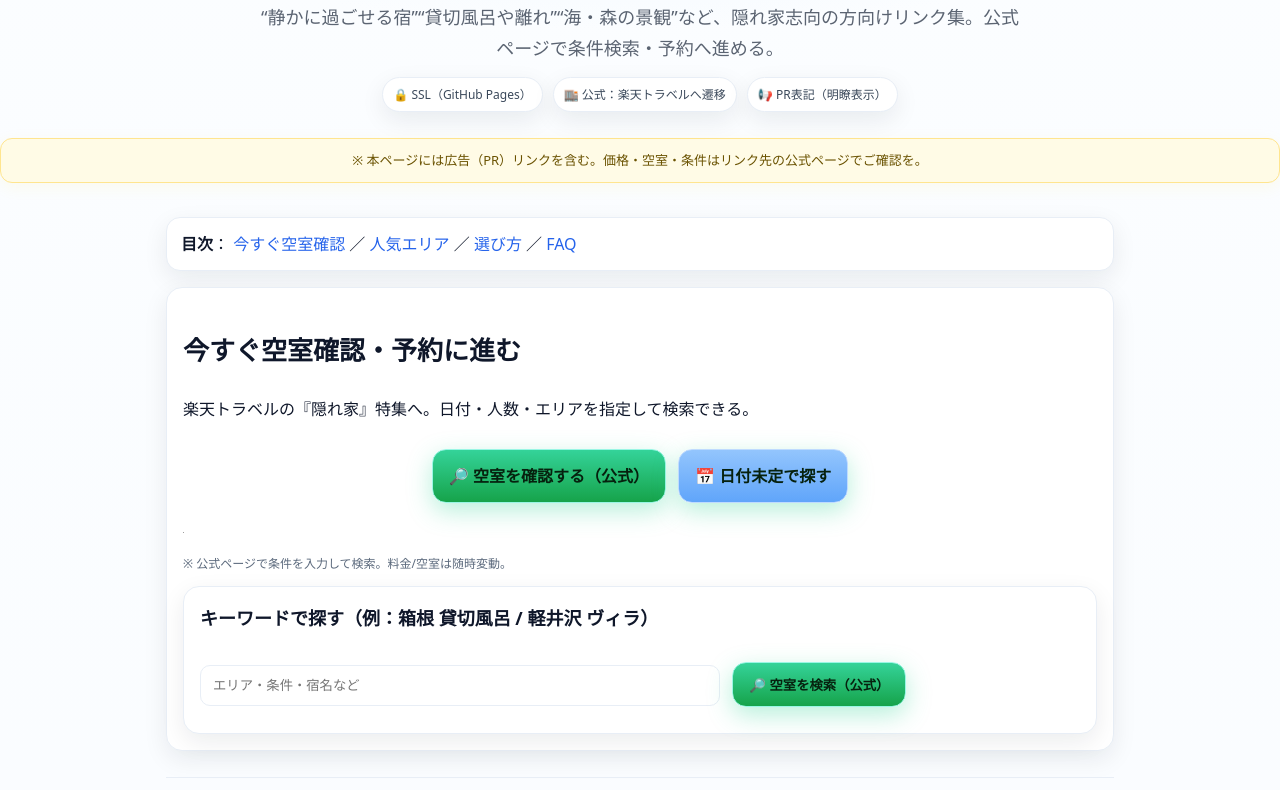
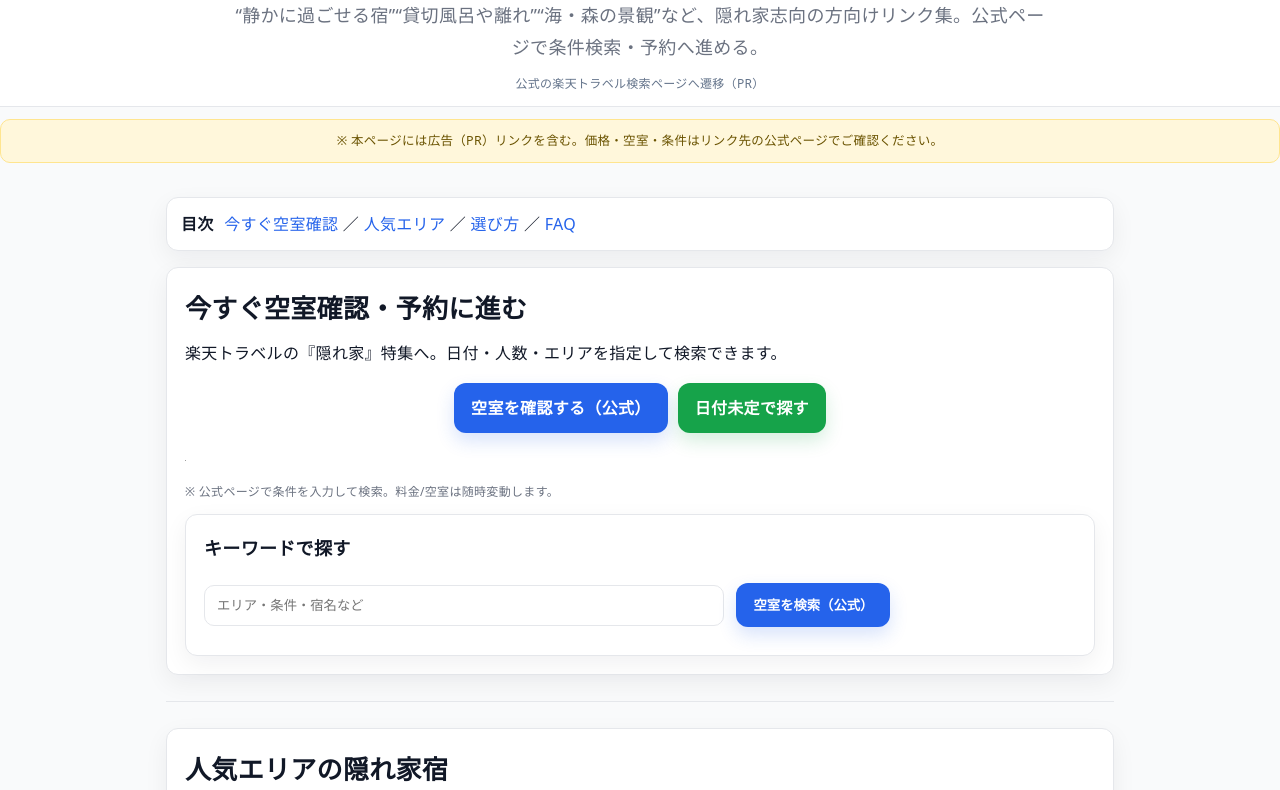
Before and after one commit to kkp-15/ninja-rakutenT, a plain HTML site: page index.html in a window 1280 px wide. Shown: the part 149-939 px from the top of the page. Drawn offline with Linux system fonts and the light colour scheme.

Commit message:
Update index.html

```diff
--- a/index.html
+++ b/index.html
@@ -96,73 +96,89 @@
 <style>
   :root{
     color-scheme: light;
-    --bg:#f7fbff; --paper:#ffffff; --ink:#0f172a; --muted:#5b6472;
-    --brand:#16a34a; --brand-2:#2563eb; --ring:#c7e8ff;
-    --shadow:0 8px 24px rgba(15,23,42,.08); --border:#e8eef6;
+    --bg:#f9fafb; --paper:#ffffff; --ink:#111827; --muted:#6b7280;
+    --brand:#2563eb; --brand-2:#16a34a; --ring:#c7e8ff;
+    --shadow:0 8px 24px rgba(17,24,39,.06); --border:#e5e7eb;
   }
   *{box-sizing:border-box}
-  body{margin:0;background:linear-gradient(180deg,#fbfdff 0%, var(--bg) 100%);color:var(--ink);
-       font-family:ui-sans-serif,system-ui,-apple-system,Segoe UI,Roboto,Helvetica,Arial;line-height:1.75;}
-  header.hero{padding:40px 16px 12px;text-align:center;
-    background: radial-gradient(1000px 400px at 50% -100px,#e6f4ff 0%,rgba(230,244,255,0) 70%),
-               radial-gradient(700px 280px at 10% -120px,#e9ffe8 0%,rgba(233,255,232,0) 70%);}
-  h1{margin:0 0 10px;font-size:clamp(28px,4.8vw,40px);}
-  .lead{margin:0 auto 8px;max-width:760px;font-size:clamp(15px,2.4vw,18px);color:var(--muted)}
-  .breadcrumbs{font-size:13px;color:#738096;margin-bottom:8px}
-  .breadcrumbs a{color:#738096;text-decoration:none}
-  .trustbar{margin:12px auto 0;display:flex;gap:10px;justify-content:center;flex-wrap:wrap}
-  .badge{background:#fff;border:1px solid var(--border);box-shadow:var(--shadow);border-radius:999px;padding:6px 10px;font-size:12px;color:#3a485a}
-  .wrap{max-width:980px;margin:0 auto;padding:18px 16px}
-  .notice{background:#fffbe6;color:#6a5200;border:1px solid #ffe58f;border-radius:12px;padding:10px 12px;font-size:13px;
-          text-align:center;margin:14px auto 0;box-shadow:0 4px 16px rgba(250,219,20,.08)}
-  nav.toc{background:var(--paper);border:1px solid var(--border);border-radius:14px;padding:12px 14px;margin:16px 0;box-shadow:var(--shadow)}
-  nav.toc a{color:var(--brand-2);text-decoration:none}
-  .panel{background:var(--paper);border:1px solid var(--border);border-radius:16px;padding:16px;box-shadow:var(--shadow)}
-  h2{font-size:clamp(20px,3.2vw,26px);margin-top:24px}
-  h3{font-size:18px;margin-top:16px}
-  .cta{display:inline-flex;align-items:center;gap:8px;text-align:center;margin:10px 6px;padding:12px 16px;
-       font-weight:800;border-radius:14px;background:linear-gradient(180deg,#34d399,#16a34a);color:#06210e;
-       text-decoration:none;box-shadow:0 8px 24px rgba(52,211,153,.35);border:1px solid #99f6e4}
-  .cta.secondary{background:linear-gradient(180deg,#93c5fd,#60a5fa);border-color:#bfdbfe}
-  .cta:hover{transform:translateY(-1px)} .cta:active{transform:translateY(0)}
-  .btns{display:flex;flex-wrap:wrap;justify-content:center}
-  .note{font-size:12px;color:#5c6a7d}
-  .grid{display:grid;grid-template-columns:repeat(auto-fit,minmax(240px,1fr));gap:14px}
-  .item{background:var(--paper);border:1px solid var(--border);border-radius:16px;padding:14px;box-shadow:var(--shadow)}
-  .tag{display:inline-block;font-size:12px;padding:2px 8px;border-radius:999px;background:#e8f1ff;color:#0b3a94;margin-right:6px;border:1px solid #d7e6ff}
-  hr{border:none;border-top:1px solid var(--border);margin:26px 0}
-  #footer{margin:36px 0;text-align:center;color:#5c6a7d}
-  #footer a{color:var(--brand-2);text-decoration:none}
-  a{color:var(--brand-2)}
-  a:focus,.cta:focus{outline:3px solid var(--ring);outline-offset:2px;border-radius:14px}
-  .sr-only{position:absolute;width:1px;height:1px;padding:0;margin:-1px;overflow:hidden;clip:rect(0,0,0,0);white-space:nowrap;border:0}
+  body{
+    margin:0; background:var(--bg); color:var(--ink);
+    font-family:ui-sans-serif,system-ui,-apple-system,Segoe UI,Roboto,Helvetica,Arial;
+    line-height:1.75; letter-spacing:.02em;
+  }
+  a{color:var(--brand); text-decoration:none}
+  a:hover{text-decoration:underline}
+  a:focus, .cta:focus{outline:3px solid var(--ring); outline-offset:2px; border-radius:12px}
+  header.hero{
+    padding:42px 16px 12px; text-align:center; background:#fff;
+    border-bottom:1px solid var(--border);
+  }
+  h1{margin:0 0 8px; font-size:clamp(28px,4.6vw,40px); font-weight:800; letter-spacing:.02em}
+  .lead{margin:0 auto 6px; max-width:820px; font-size:clamp(15px,2.4vw,18px); color:var(--muted)}
+  .trustnote{
+    margin:10px auto 0; font-size:12px; color:#64748b; text-align:center;
+  }
+  .wrap{max-width:980px; margin:0 auto; padding:18px 16px}
+  .notice{
+    background:#fff7db; color:#6a5300; border:1px solid #ffe58f; border-radius:10px;
+    padding:10px 12px; font-size:12.5px; text-align:center; margin:12px auto 0;
+  }
+  nav.toc{
+    background:var(--paper); border:1px solid var(--border); border-radius:12px;
+    padding:12px 14px; margin:16px 0; box-shadow:var(--shadow)
+  }
+  nav.toc strong{margin-right:6px}
+  .panel{
+    background:var(--paper); border:1px solid var(--border); border-radius:12px;
+    padding:18px; box-shadow:var(--shadow)
+  }
+  h2{font-size:clamp(20px,3.2vw,26px); margin:0 0 8px}
+  h3{font-size:18px; margin:16px 0 8px}
+  .btns{display:flex; flex-wrap:wrap; gap:10px; justify-content:center; margin:8px 0}
+  .cta{
+    display:inline-flex; align-items:center; gap:8px; justify-content:center;
+    min-height:44px; padding:10px 16px; font-weight:700;
+    border-radius:12px; border:1px solid transparent; color:#fff;
+    background:var(--brand); box-shadow:0 8px 18px rgba(37,99,235,.18);
+  }
+  .cta.secondary{ background:var(--brand-2); box-shadow:0 8px 18px rgba(22,163,74,.18) }
+  .cta:hover{ text-decoration:none; filter:brightness(0.97) }
+  .note{font-size:12px; color:#6b7280}
+  .grid{display:grid; grid-template-columns:repeat(auto-fit,minmax(240px,1fr)); gap:14px}
+  .item{background:var(--paper); border:1px solid var(--border); border-radius:12px; padding:14px; box-shadow:var(--shadow)}
+  .tag{display:inline-block; font-size:12px; padding:2px 8px; border-radius:999px; background:#eef2ff; color:#1e3a8a; margin-right:6px; border:1px solid #e0e7ff}
+  hr{border:none; border-top:1px solid var(--border); margin:26px 0}
+  #footer{margin:36px 0; text-align:center; color:#6b7280}
+  #footer a{text-decoration:underline}
+  .sr-only{position:absolute; width:1px; height:1px; padding:0; margin:-1px; overflow:hidden; clip:rect(0,0,0,0); white-space:nowrap; border:0}
   /* モバイル固定CTA */
-  .sticky-cta{position:fixed;left:0;right:0;bottom:0;z-index:50;background:#ffffffcc;
-              backdrop-filter:saturate(180%) blur(8px);border-top:1px solid var(--border);padding:10px 12px;display:flex;justify-content:center}
+  .sticky-cta{
+    position:fixed; left:0; right:0; bottom:0; z-index:50; background:#ffffffee;
+    backdrop-filter:saturate(180%) blur(8px); border-top:1px solid var(--border);
+    padding:10px 12px; display:flex; justify-content:center
+  }
+  .sticky-cta .cta{margin:0}
   @media (min-width: 860px){ .sticky-cta{display:none} }
 </style>
 </head>
 <body>
 
 <header class="hero">
-  <div class="breadcrumbs">🏯 <a href="https://kkpwebninja.com/">本丸</a> ＞ 忍者の楽天別館 ＞ 隠れ家宿 特集</div>
+  <div class="breadcrumbs" style="font-size:12px;color:#6b7280; margin-bottom:8px">
+    🏯 <a href="https://kkpwebninja.com/" style="color:#6b7280">本丸</a> ＞ 忍者の楽天別館 ＞ 隠れ家宿 特集
+  </div>
   <h1>隠れ家宿 特集｜楽天トラベルで空室確認・予約</h1>
   <p class="lead">“静かに過ごせる宿”“貸切風呂や離れ”“海・森の景観”など、隠れ家志向の方向けリンク集。公式ページで条件検索・予約へ進める。</p>
-
-  <div class="trustbar" aria-label="信頼情報">
-    <span class="badge">🔒 SSL（GitHub Pages）</span>
-    <span class="badge">🏬 公式：楽天トラベルへ遷移</span>
-    <span class="badge">📢 PR表記（明瞭表示）</span>
-  </div>
+  <div class="trustnote" role="note">公式の楽天トラベル検索ページへ遷移（PR）</div>
 </header>
 
-<p class="notice">※ 本ページには広告（PR）リンクを含む。価格・空室・条件はリンク先の公式ページでご確認を。</p>
+<p class="notice">※ 本ページには広告（PR）リンクを含む。価格・空室・条件はリンク先の公式ページでご確認ください。</p>
 
 <div class="wrap">
 
   <!-- 目次 -->
-  <nav class="toc panel" aria-label="目次">
-    <strong>目次</strong>：
+  <nav class="toc" aria-label="目次">
+    <strong>目次</strong>
     <a href="#start">今すぐ空室確認</a> ／
     <a href="#regions">人気エリア</a> ／
     <a href="#choose">選び方</a> ／
@@ -172,43 +188,42 @@
   <!-- 1. 今すぐ空室確認（主要導線） -->
   <section id="start" class="panel" aria-labelledby="start-title">
     <h2 id="start-title">今すぐ空室確認・予約に進む</h2>
-    <p>楽天トラベルの『隠れ家』特集へ。日付・人数・エリアを指定して検索できる。</p>
+    <p style="margin-top:0">楽天トラベルの『隠れ家』特集へ。日付・人数・エリアを指定して検索できます。</p>
 
     <div class="btns" role="group" aria-label="主要アクション">
       <!-- ✅ もしもアフィリエイト：hrefは改変しない -->
       <a class="cta" target="_blank" rel="nofollow noopener sponsored"
          href="//af.moshimo.com/af/c/click?a_id=5140685&p_id=55&pc_id=55&pl_id=624&url=https%3A%2F%2Ftravel.rakuten.co.jp%2Fshare%2Fbatch%2Frrg_pg%2Fpgenerator%2Fhotel%2Fid39%2Fall_prefectures%2Findex.html"
-         title="楽天トラベルの隠れ家特集へ" aria-label="楽天トラベルの隠れ家特集で空室を確認する"
-         onmouseenter="this.rel='nofollow noopener sponsored prefetch'">
-        🔎 空室を確認する（公式）
+         aria-label="楽天トラベルの隠れ家特集で空室を確認する" onmouseenter="this.rel='nofollow noopener sponsored prefetch'">
+        空室を確認する（公式）
       </a>
       <a class="cta secondary" target="_blank" rel="nofollow noopener sponsored"
          href="//af.moshimo.com/af/c/click?a_id=5140685&p_id=55&pc_id=55&pl_id=624&url=https%3A%2F%2Ftravel.rakuten.co.jp%2Fshare%2Fbatch%2Frrg_pg%2Fpgenerator%2Fhotel%2Fid39%2Fall_prefectures%2Findex.html"
-         title="日付未定で空室候補をみる" aria-label="日付未定で隠れ家宿を探す">
-        📅 日付未定で探す
+         aria-label="日付未定で隠れ家宿を探す">
+        日付未定で探す
       </a>
     </div>
 
     <!-- もしもインプレッションピクセル（ページ内1つだけ） -->
     <img src="//i.moshimo.com/af/i/impression?a_id=5140685&p_id=55&pc_id=55&pl_id=624" width="1" height="1" style="border:none;" alt="" loading="lazy">
 
-    <p class="note">※ 公式ページで条件を入力して検索。料金/空室は随時変動。</p>
+    <p class="note">※ 公式ページで条件を入力して検索。料金/空室は随時変動します。</p>
 
     <!-- 予約直行フォーム：キーワード→楽天トラベル検索へ -->
     <div class="panel" style="margin-top:12px">
-      <h3 style="margin-top:0">キーワードで探す（例：箱根 貸切風呂 / 軽井沢 ヴィラ）</h3>
+      <h3 style="margin-top:0">キーワードで探す</h3>
       <form id="affSearch" onsubmit="return goAffSearch()" role="search" aria-label="隠れ家宿を検索">
-        <label for="q" class="sr-only">キーワード</label>
+        <label for="q" class="sr-only">キーワード（例：箱根 貸切風呂 / 軽井沢 ヴィラ）</label>
         <input id="q" name="q" type="search" inputmode="search" placeholder="エリア・条件・宿名など"
                style="width:100%;max-width:520px;padding:12px;border:1px solid var(--border);border-radius:10px;margin-right:8px">
-        <button type="submit" class="cta" style="display:inline-flex;margin:10px 0">🔎 空室を検索（公式）</button>
+        <button type="submit" class="cta" style="display:inline-flex;margin:10px 0">空室を検索（公式）</button>
       </form>
     </div>
   </section>
 
   <hr>
 
-  <!-- 2. 人気エリア（ロングテールSEO + 直行ボタン） -->
+  <!-- 2. 人気エリア -->
   <section id="regions" class="panel" aria-labelledby="regions-title">
     <h2 id="regions-title">人気エリアの隠れ家宿</h2>
     <div class="grid">
@@ -233,7 +248,7 @@
       <article class="item" id="nasu-nikko">
         <span class="tag">栃木</span>
         <h3>那須・日光・鬼怒川｜高原×渓谷</h3>
-        <p>“那須高原”の静けさと、日光・鬼怒川の温泉を広域で検索されやすい組み合わせでカバー。</p>
+        <p>那須の静けさと、日光・鬼怒川の温泉を広域で検索されやすい組み合わせでカバー。</p>
         <div class="btns"><a class="cta" target="_blank" rel="nofollow noopener sponsored" href="//af.moshimo.com/af/c/click?a_id=5140685&p_id=55&pc_id=55&pl_id=624&url=https%3A%2F%2Ftravel.rakuten.co.jp%2Fshare%2Fbatch%2Frrg_pg%2Fpgenerator%2Fhotel%2Fid39%2Fall_prefectures%2Findex.html">那須・日光で空室を見る</a></div>
       </article>
 
@@ -305,7 +320,7 @@
 
   <hr>
 
-  <!-- 3. 選び方（検索意図の補強テキスト） -->
+  <!-- 3. 選び方 -->
   <section id="choose" class="panel" aria-labelledby="choose-title">
     <h2 id="choose-title">隠れ家宿の選び方｜予約前チェックリスト</h2>
     <div class="grid">
@@ -340,7 +355,7 @@
 
   <hr>
 
-  <!-- 4. FAQ（検索語補強：空室/予約/公式） -->
+  <!-- 4. FAQ -->
   <section id="faq" class="panel" aria-labelledby="faq-title">
     <h2 id="faq-title">よくある質問：空室・予約・公式</h2>
 
@@ -353,24 +368,24 @@
     <h3>Q. 家族向けのおすすめ条件は？</h3>
     <p>貸切風呂・和室・部屋食・ベッドガード等。施設詳細と口コミ写真のチェックが確実。</p>
 
-    <p style="margin-top:18px" class="note">※ 本ページには広告（PR）リンクを含む。内容の最新性はリンク先の公式でご確認を。</p>
+    <p style="margin-top:18px" class="note">※ 本ページには広告（PR）リンクを含みます。内容の最新性はリンク先の公式でご確認ください。</p>
   </section>
 
   <!-- フッター -->
   <div id="footer">
-    X <a href="https://x.com/kkp_webninja" target="_blank">@kkp_webninja</a> ・
-    🏯 <a href="https://kkpwebninja.com" target="_blank">web忍者の本丸</a>
+    X <a href="https://x.com/kkp_webninja" target="_blank" rel="noopener"> @kkp_webninja</a> ・
+    🏯 <a href="https://kkpwebninja.com" target="_blank" rel="noopener">web忍者の本丸</a>
   </div>
 </div>
 
 <!-- モバイル固定CTA（CV最優先） -->
 <div class="sticky-cta" role="region" aria-label="空室確認へのショートカット">
-  <a class="cta" style="margin:0" target="_blank" rel="nofollow noopener sponsored"
+  <a class="cta" target="_blank" rel="nofollow noopener sponsored"
      href="//af.moshimo.com/af/c/click?a_id=5140685&p_id=55&pc_id=55&pl_id=624&url=https%3A%2F%2Ftravel.rakuten.co.jp%2Fshare%2Fbatch%2Frrg_pg%2Fpgenerator%2Fhotel%2Fid39%2Fall_prefectures%2Findex.html"
      aria-label="今すぐ空室を確認（公式）">今すぐ空室を確認（公式）</a>
 </div>
 
-<!-- 検索フォーム用スクリプト（ASP経由で公式検索へ直行） -->
+<!-- 検索フォーム用スクリプト（ASP経由で公式検索へ直行）＋CTA計測 -->
 <script>
   const MOSHIMO_BASE = "//af.moshimo.com/af/c/click?a_id=5140685&p_id=55&pc_id=55&pl_id=624&url=";
   function buildRakutenSearchUrl(keyword){
@@ -382,12 +397,21 @@
     const target = buildRakutenSearchUrl(kw);
     const affUrl = MOSHIMO_BASE + encodeURIComponent(target);
     window.open(affUrl, "_blank", "noopener");
+    if (typeof gtag === 'function') gtag('event','search',{event_category:'cta',event_label:kw.trim()});
     return false;
   }
   (function(){
     const u = new URL(location.href);
     const kw = u.searchParams.get("q");
     if(kw){ const box = document.getElementById('q'); if(box){ box.value = kw; } }
+    // CTA計測
+    document.querySelectorAll('a.cta').forEach(el=>{
+      el.addEventListener('click', ()=>{
+        if (typeof gtag === 'function') {
+          gtag('event','click',{event_category:'cta',event_label:(el.getAttribute('aria-label')||el.textContent||'').trim()});
+        }
+      });
+    });
   })();
 </script>
 
```
